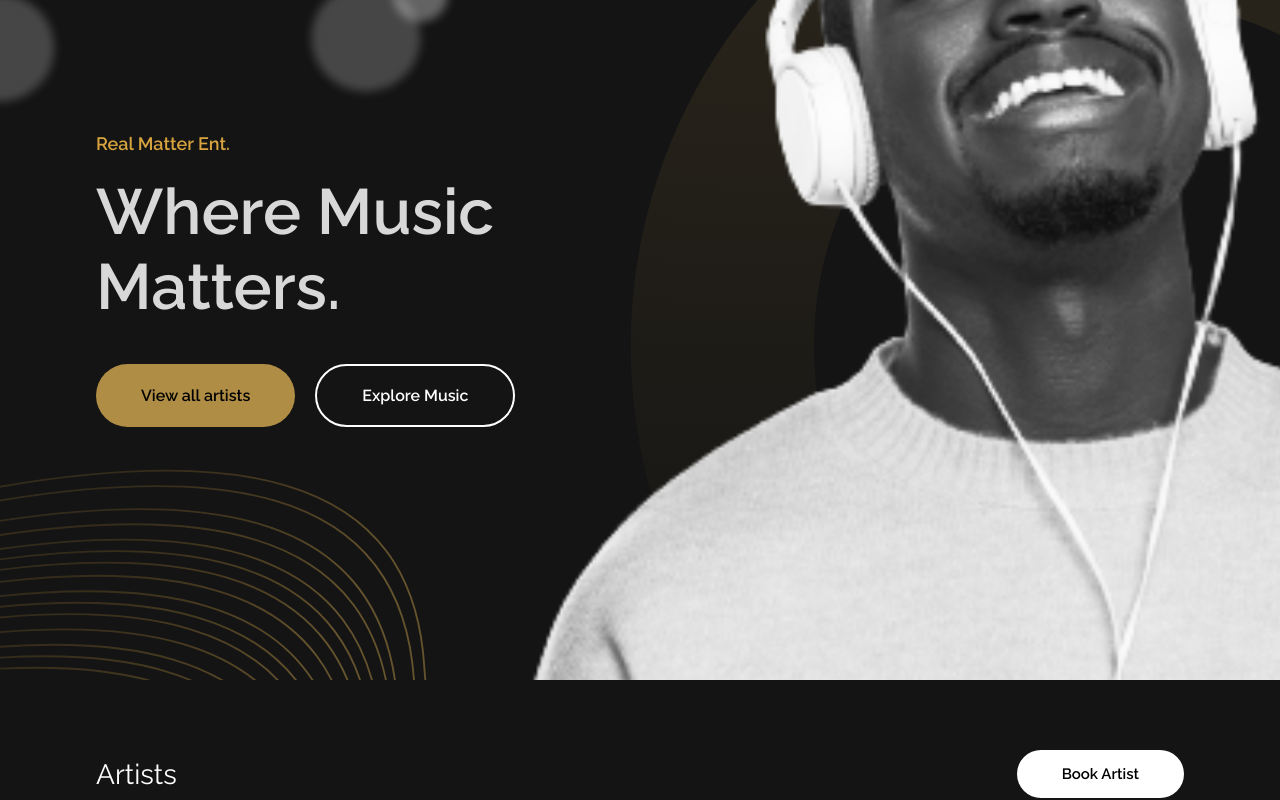
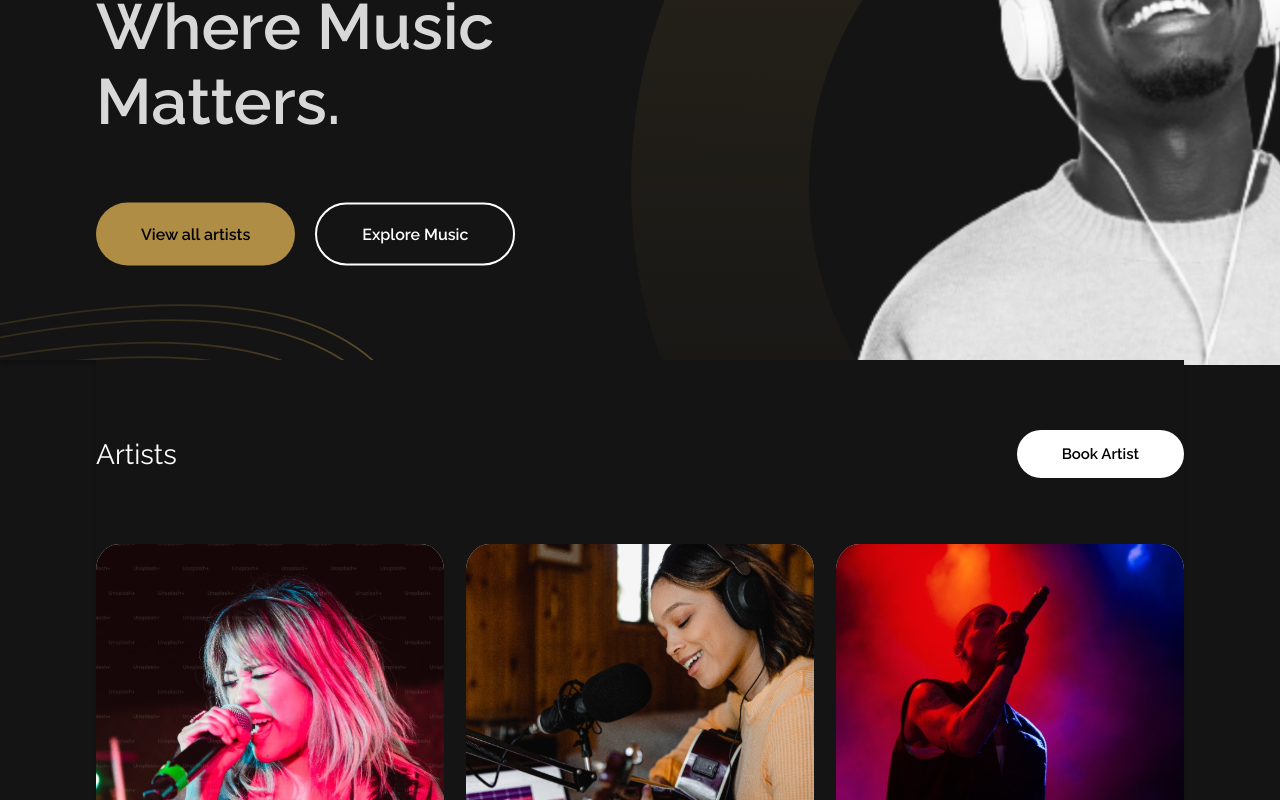
Before and after one commit to Abbeydevs/real_matter_entertainment, a Next.js app: page / in a window 1280 px wide. Shown: the part 200-1000 px from the top of the page. Built offline with nearby package versions, Linux system fonts and the light colour scheme.

Commit message:
animation -> added successfully

```diff
--- a/src/app/globals.css
+++ b/src/app/globals.css
@@ -155,8 +155,10 @@
   background-size: cover;
   background-repeat: no-repeat;
   background-position: center;
-  min-height: 100vh;
+  min-height: 60vh;
   position: relative;
+  box-sizing: border-box;
+  box-shadow: 0px 4px 4px 0px rgba(0, 0, 0, 0.25);
 }
 
 .hero__wrapper {
@@ -169,16 +171,17 @@
 .hero__content__wrapper {
   display: flex;
   flex-direction: column;
-  min-height: 100vh;
+  min-height: 50vh;
   width: 50%;
   justify-content: center;
   gap: 20px;
+  margin: 40px 0;
 
 
 }
 .hero__img__wrapper {
   position: absolute;
-  top: 0;
+  top: 5px;
   right: 0;
 }
 
@@ -195,18 +198,19 @@
   }
 
 .hero__Heading {
+  width: 80%;
   font-size: 64px;
   color: var(--light-gray);
   font-style: normal;
   font-weight: 600;
   line-height: normal;
+  margin-top: 80px;
 }
 
 .hero__btn__wrapper {
   width: 100;
   display: flex;
   gap: 20px;
-  margin-top: 20px;
 }
 
 .hero__btn {
@@ -235,7 +239,9 @@
 }
 
 .hero-person {
-  height: 100vh;
+  max-height: 60vh;
+  width: 100%;
+  right: 0;
 }
 
 @media (max-width: 884px) {
@@ -281,6 +287,8 @@
   padding-top: 70px;
   padding-bottom: 140px;
   background: var(--bg-color);
+  box-sizing: border-box;
+  box-shadow: 0px 4px 4px 0px rgba(0, 0, 0, 0.25);
 }
 
 .artist__header {
@@ -337,14 +345,15 @@
 /* Media queries */
 @media (max-width: 1024px) {
   .artist__imageGrid {
-    grid-template-columns: repeat(2, 1fr);
+    grid-template-columns: repeat(3, 1fr);
   }
 }
 
 @media (max-width: 768px) {
   .artist__imageGrid {
-    grid-template-columns: repeat(1, 1fr);
+    grid-template-columns: repeat(2, 1fr);
   }
+
 
   .artist__bookArtistButton {
     padding: 10px 25px;
@@ -352,6 +361,11 @@
   }
 }
 
+@media (max-width: 482px) {
+  .artist__imageGrid {
+    grid-template-columns: repeat(1, 1fr);
+  }
+}
 
 /* Artists Styles End */
 
@@ -473,7 +487,7 @@
 
 .explore__grid {
   display: grid;
-  grid-template-columns: 1fr;
+  grid-template-columns: repeat(auto-fill, minmax(31%, 1fr));
 }
 
 
@@ -505,18 +519,24 @@
 
 
 /* Media queries for responsive design */
-@media screen and (min-width: 768px) {
+@media screen and (max-width: 1024px) {
+  .explore__grid {
+    grid-template-columns: repeat(3, 1fr);
+  }
+}
+
+@media screen and (max-width: 768px) {
   .explore__grid {
     grid-template-columns: repeat(2, 1fr);
   }
 }
 
-@media screen and (min-width: 1024px) {
+
+@media (max-width: 482px) {
   .explore__grid {
-    grid-template-columns: repeat(3, 1fr);
+    grid-template-columns: repeat(1, 1fr);
   }
 }
-
 
 
 /* Explore Styles End */
@@ -835,3 +855,140 @@
   }
 
 /* Footer Styles End */
+
+
+/* Media Queries */
+
+
+
+
+
+
+/* Media Queriea End */
+
+
+
+/* Animation Styles */
+.typewriter-animation {
+    display: inline-block;
+    overflow: hidden;
+    animation: cursor 0.7s infinite;
+  }
+
+  @keyframes cursor {
+    from, to {
+      border-right-color: transparent;
+    }
+    50% {
+      border-right-color: #000;
+    }
+  }
+
+  /* Fade In Animation */
+.fade-in {
+  opacity: 0;
+  animation: fadeIn ease-in 1;
+  animation-fill-mode: forwards;
+  animation-duration: 5s;
+}
+
+@keyframes fadeIn {
+  0% {
+    opacity: 0;
+  }
+  100% {
+    opacity: 1;
+  }
+}
+
+/* Fade Out Animation */
+.fade-out {
+  opacity: 1;
+  animation: fadeOut ease-out 1;
+  animation-fill-mode: forwards;
+  animation-duration: 1s;
+}
+
+@keyframes fadeOut {
+  0% {
+    opacity: 1;
+  }
+  100% {
+    opacity: 0;
+  }
+}
+
+/* Fade Up Animation */
+.fade-up {
+  opacity: 0;
+  transform: translateY(20px);
+  animation: fadeUp ease-in 1;
+  animation-fill-mode: forwards;
+  animation-duration: 1s;
+}
+
+@keyframes fadeUp {
+  0% {
+    opacity: 0;
+    transform: translateY(20px);
+  }
+  100% {
+    opacity: 1;
+    transform: translateY(0);
+  }
+}
+
+/* Fade Down Animation */
+.fade-down {
+  opacity: 0;
+  transform: translateY(-20px);
+  animation: fadeDown ease-in 1;
+  animation-fill-mode: forwards;
+  animation-duration: 1s;
+}
+
+@keyframes fadeDown {
+  0% {
+    opacity: 0;
+    transform: translateY(-20px);
+  }
+  100% {
+    opacity: 1;
+    transform: translateY(0);
+  }
+}
+
+.slide-in-text {
+  position: relative;
+  transform: translateY(-50%);
+  animation: slideIn 1s linear; /* Use linear easing */
+
+}
+
+h1.slide-in-text.hero__Heading {
+  animation-delay: 2s;
+}
+
+div.slide-in-text.hero__btn__wrapper {
+  animation-delay: 3s;
+}
+
+
+@keyframes slideIn {
+  0% {
+      left: -100%; /* Start off-screen to the left */
+  }
+  100% {
+      left: 0; /* Slide in to the left edge */
+  }
+}
+
+
+
+
+
+
+
+
+
+/* Animation Styles End */
--- a/src/components/artists.jsx
+++ b/src/components/artists.jsx
@@ -5,7 +5,7 @@
 
 export default function Artists() {
   return (
-    <section className="container">
+    <section className="container fade-in">
       <div className="artist__container">
         <div className="artist__header">
           <h2 className="artist__heading">Artists</h2>
--- a/src/components/explore.jsx
+++ b/src/components/explore.jsx
@@ -4,6 +4,7 @@
 
 export default function Explore() {
   return (
+   <section className='container fade-in'>
     <div className="explore__container">
       <h2 className="explore__heading">Explore our songs</h2>
       <div className="explore__grid">
@@ -15,5 +16,6 @@
         ))}
       </div>
     </div>
+   </section>
   )
 }
--- a/src/components/footer.jsx
+++ b/src/components/footer.jsx
@@ -6,7 +6,7 @@
 export default function Footer() {
   const currentYear = new Date().getFullYear();
   return (
-    <section className='container'>
+    <section className='container fade-in'>
       <footer className="footer__container">
       <div className="footer__logo">
           <Image src={logo} alt="logo" className='footer__image' />
--- a/src/components/hero.jsx
+++ b/src/components/hero.jsx
@@ -8,10 +8,10 @@
       <section className="container">
         <div className="hero__container">
           <div className="hero__wrapper">
-            <div className="hero__content__wrapper">
-              <h5 className='hero__subHeading'>Real Matter Ent.</h5>
-              <h1 className='hero__Heading'>Where Music Matters.</h1>
-              <div className="hero__btn__wrapper">
+            <div className="hero__content__wrapper ">
+              <h5 className='hero__subHeading slide-in-text'>Real Matter Ent.</h5>
+              <h1 className='hero__Heading slide-in-text'>Where Music Matters.</h1>
+              <div className="hero__btn__wrapper slide-in-text">
               <Link href="/artists" className="hero__btn hero__btn__bg">View all artists</Link>
               <Link href="/releases" className="hero__btn hero__btn__bordered">Explore Music</Link>
               </div>
--- a/src/components/newsletter.jsx
+++ b/src/components/newsletter.jsx
@@ -2,7 +2,7 @@
 
 export default function Newsletter() {
   return (
-    <section className='container'>
+    <section className='container fade-in'>
       <div className="newsletter-container">
         <h1 className="newsletter-heading">Newsletter</h1>
         <p className="newsletter-subheading">Grab our Monthly Newsletter and stay tuned</p>
--- a/src/components/our-events.jsx
+++ b/src/components/our-events.jsx
@@ -3,7 +3,7 @@
 
 export default function OurEvents() {
   return (
-    <section className="container">
+    <section className="container fade-in">
       <div className="events__container">
         <div className="events__content">
           <div className="events__background">
--- a/src/components/shop.jsx
+++ b/src/components/shop.jsx
@@ -3,7 +3,7 @@
 
 export default function shop() {
   return (
-    <section className='container'>
+    <section className='container fade-in'>
       <div className="shop__container">
         <div className="shop__column shop__column-1">
           <div className="shop__imageOverlay shop__column-1">
--- a/src/components/socials.jsx
+++ b/src/components/socials.jsx
@@ -4,7 +4,7 @@
 
 export default function Socials() {
   return (
-    <section className='container'>
+    <section className='container fade-in'>
     <div className="socials-container">
       <h1 className="socials-heading">Follow Us</h1>
       <div className="social-icons-container">
```
